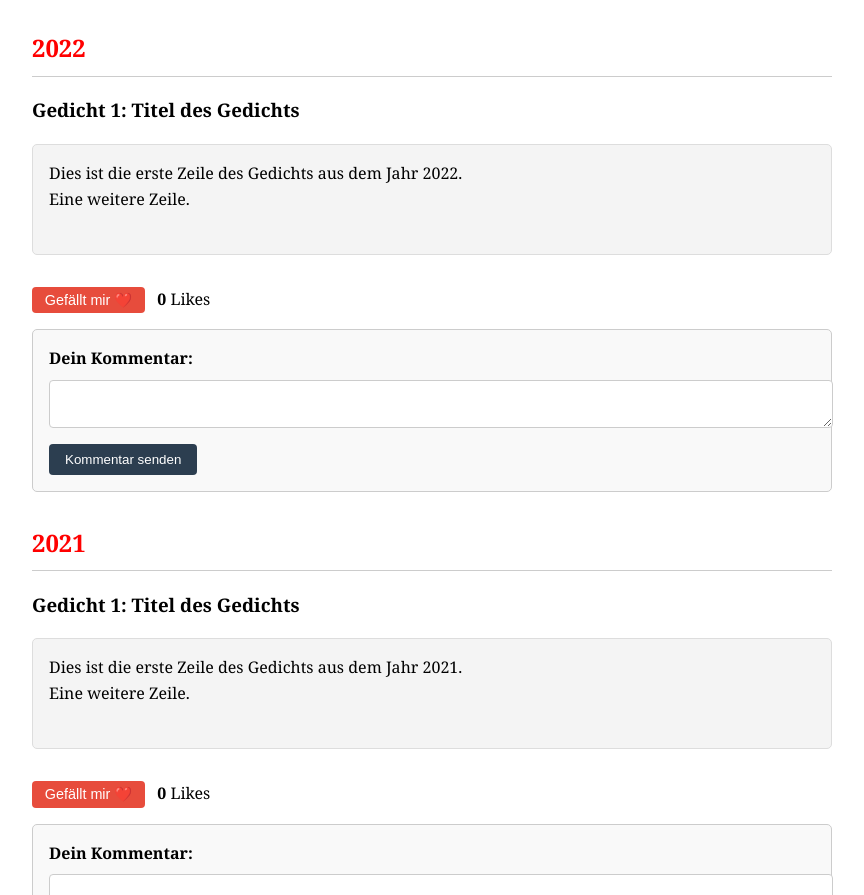
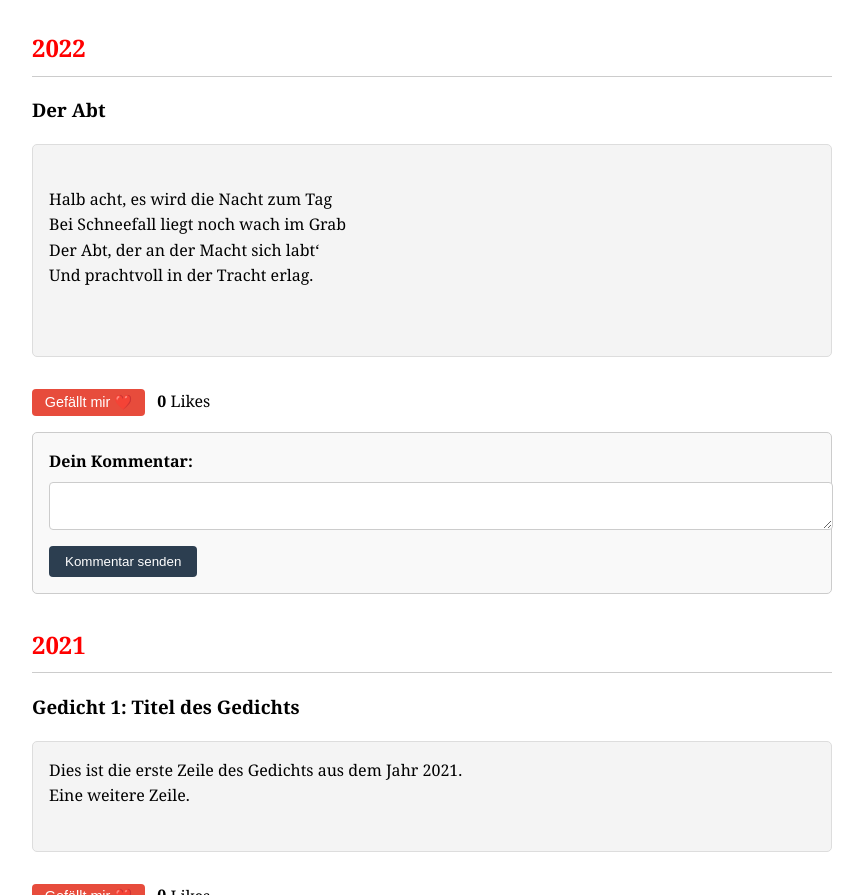
Before and after one commit to MHansM/gedichte-von-hans-marsoner, a plain HTML site: page index.html in a window 1280 px wide. Shown: the part 3175-4070 px from the top of the page, without its empty margins (208-1072 px from the left). Drawn offline with Linux system fonts and the light colour scheme.

Commit message:
Aktualisieren von index.html

```diff
--- a/index.html
+++ b/index.html
@@ -136,10 +136,14 @@ Eine weitere Zeile.
 
 <!-- Jahr 2022 -->
             <h2 id="jahr2022" class="jahr">2022</h2>
-            <h3 id="gedicht2022-1">Gedicht 1: Titel des Gedichts</h3>
+            <h3 id="gedicht2022-1">Der Abt</h3>
             <pre>
-Dies ist die erste Zeile des Gedichts aus dem Jahr 2022.
-Eine weitere Zeile.
+
+Halb acht, es wird die Nacht zum Tag
+Bei Schneefall liegt noch wach im Grab
+Der Abt, der an der Macht sich labt‘
+Und prachtvoll in der Tracht erlag.
+
             </pre>
             <button class="like-btn" data-id="gedicht2022-1">Gefällt mir ❤️</button>
             <span class="like-count" id="gedicht2022-1-count">0</span> Likes
```
